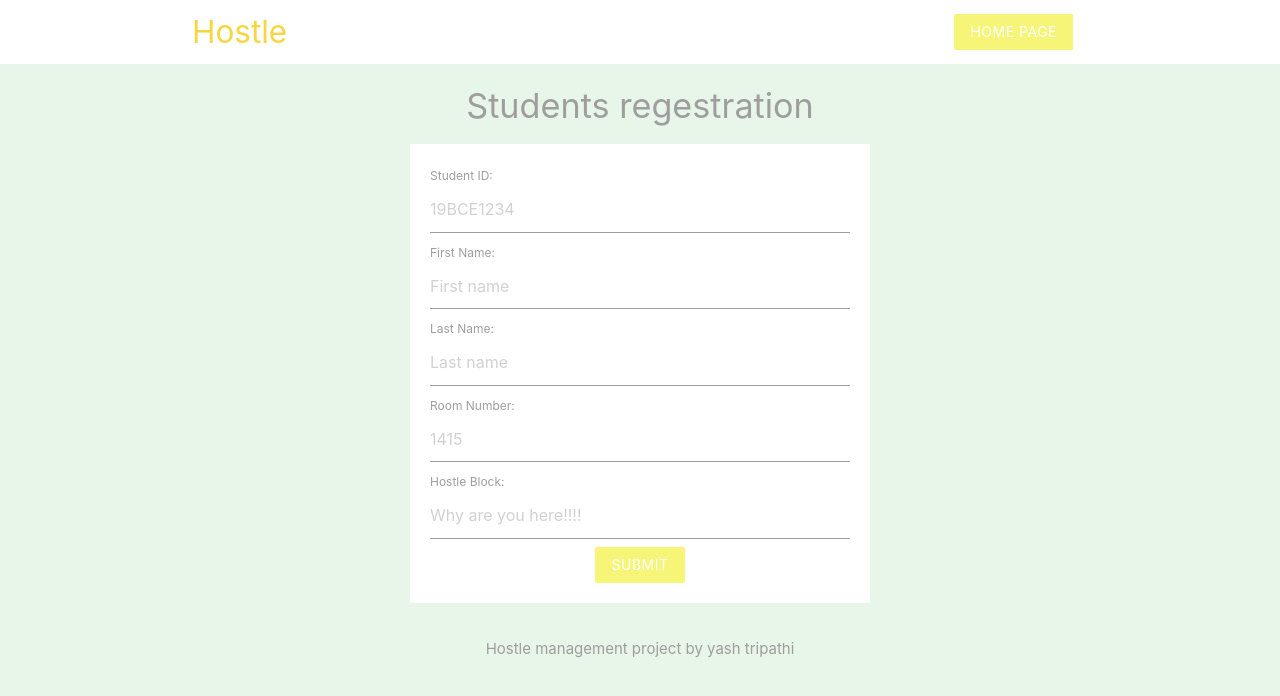
After one commit to DrKakku/Hostel_Management, a PHP site: page /tuts/Hostel_Management/Students.php in a window 1280 px wide. The commit adds this page. Shown: the top 696 px of the page. Run offline with PHP 8.4, Linux system fonts and the light colour scheme.

Commit message:
Visitors and student page update
I have added the student and visitors page to the project to enter the details of the respective  in the data base.
Thease modules are complete and to use it in your project just change the connection settings.

```diff
--- /dev/null
+++ b/Hostel_Management/Students.php
@@ -0,0 +1,176 @@
+<?php
+
+
+//Variable assignment and the query processing
+
+$errors = [ 'submit' => '' ,'id' => '','First name' => '','Last name' => '','Room' => '' ,'Block' => '' ];
+
+
+if (isset($_GET['submit'])){
+
+//Error Checking
+
+	$flag = true;
+	if(empty($_GET['Student_ID']))
+	{
+		$errors['id'] = "Please enter the nessary details";
+		$flag = false;
+	}
+
+	if(!preg_match('/[1-9][1-9][a-zA-Z][a-zA-Z][a-zA-Z][1-9][1-9][1-9][1-9]/' ,$_GET['Student_ID']))
+	{
+		$errors['id'] = "You have entered an invalid student roll number please enter in the followling format <br> 19BCE1111";
+		$flag = false;
+	}
+
+	if(!preg_match('/^[A-Za-z1-9]+$/' ,$_GET['First_name']))
+	{
+		$errors['First name'] = "Please Enter a valid Input Nospecial characters are allowed.";
+		$flag = false;
+	}
+
+	if(!preg_match('/^[A-Za-z1-9]+$/' ,$_GET['Last_name']))
+	{
+		$errors['Last name'] = "Please Enter a valid Input Nospecial characters are allowed.";
+		$flag = false;
+	}
+
+
+	if(empty($_GET['room']))
+	{
+		$errors['Room'] = "Please enter the nessary details";
+		$flag = false;
+	}
+
+	if(!preg_match('/[0-9]{2,4}/' ,$_GET['room']))
+	{
+		$errors['Room'] = "Please Enter a valid Input Nospecial characters are allowed.";
+		$flag = false;
+	}
+
+	if(empty($_GET['Block']))
+	{
+		$errors['Block'] = "Please enter the nessary details";
+		$flag = false;
+	}
+	if(!preg_match('/[a-zA-Z]/' ,$_GET['Block']))
+	{
+		$errors['Block'] = "You have entered an invalid student roll number please enter in the followling format <br> 19BCE1111";
+		$flag = false;
+	}
+
+if($flag == true ){
+
+$id = htmlspecialchars($_GET['Student_ID']);
+$first_name = htmlspecialchars($_GET['First_name']);
+$last_name = htmlspecialchars($_GET['Last_name']);
+$room =  htmlspecialchars($_GET['room']);
+$block =   htmlspecialchars($_GET['Block']);
+
+//if(!empty($id) || !empty($first_name) ||  !empty($last_name) ||  !empty($room)  ||   !empty($block)  ){
+
+//server settings
+	//make changes acording to your own server cnfiguration
+
+//Host
+$host = 'localhost';
+
+//user
+$user = 'root';
+
+//Password
+
+$pass = '' ; //as there is no password for my user i will leave an empty string
+
+//dataBase name
+$database = 'hostle_management';
+
+
+//Connection setteing
+
+$conn = mysqli_connect($host,$user,$pass,$database);
+
+if ( !$conn )
+{
+    die("Connection failed: " . mysqli_connect_error());
+}
+
+//Sql query for entring the values to the database
+
+$sql = "INSERT INTO student values ('$id','$first_name','$last_name','$room','$block'); ";
+
+
+if (mysqli_query($conn, $sql)) {
+    $errors['submit'] = "New record created successfully";
+}
+else
+{
+	$errors['submit'] = "Error: " . $sql . "<br>" . mysqli_error($conn);
+}
+
+	//header("Location: http://localhost/tuts/Visitors.php/");
+
+}
+}
+?>
+
+
+
+<?php
+//Error display Function
+function Error($var )
+{	if(!empty($var)){
+	echo "<div class=' red-text' > '$var' </div>" ;
+}
+else{echo " ";}
+}
+?>
+
+
+<!DOCTYPE html>
+ <html>
+<title>Visitors</title>
+
+
+<?php require('Templets\header.php') ?>
+
+<section class="container grey-text" >
+
+	<h4 class="center">Students regestration</h4>
+
+	<form class="white" action="/tuts/Students.php/" meathod="POST">
+
+
+		<label>Student ID:</label>
+		<?php Error($errors['id']); ?>
+		<input type="text" name="Student_ID" placeholder="19BCE1234" maxlength="9">
+
+		<label>First Name:</label>
+		<?php Error($errors['First name']); ?>
+		<input type="text" name="First_name" placeholder="First name">
+
+		<label>Last Name:</label>
+		<?php Error($errors['Last name']); ?>
+		<input type="text" name="Last_name" placeholder="Last name">
+
+		<label>Room Number:</label>
+		<?php Error($errors['Room']); ?>
+		<input type="text" name="room" placeholder="1415" maxlength="4">
+
+		<label>Hostle Block:</label>
+		<?php Error($errors['Block']); ?>
+		<input type="text" name="Block" maxlength="1" placeholder="Why are you here!!!!">
+
+			<div class="center">
+
+				<input type="submit" name="submit" value="submit" class="btn brand z-depth-0">
+
+			</div>
+	</form>
+</section>
+
+
+
+
+<?php require('Templets/Footer.php'); ?>
+</html>
--- a/Hostel_Management/Templets/header.php
+++ b/Hostel_Management/Templets/header.php
@@ -8,12 +8,17 @@
 
     <style type="text/css">
     	.brand{
-    		background: #cbb09c !important;
+    		background: #f6f578 !important;
     	}
 
     	.brand-text{
-    		color: #cbb09c !important;
+    		color: #f6d743 !important;
     	}
+
+		.brand-bag{
+    		color: #649d66 !important;
+
+		}
 
  		form{
  			max-width: 460px;
@@ -22,20 +27,28 @@
 
  		}
 
+
+		 	/* Color Pallet
+			 #f6f578
+			 #f6d743
+			 #649d66
+			 #06623b */
+
+
     </style>
 
 
 
 </head>
-<body class="grey lighten-4">
+<body class="green lighten-5">
 	<nav class="white z-depth-0">
 		<div class="container">
 
-			<a href="#" class="brand-logo brand-text"> Hostle </a>
+			<a href="/index.php" class="brand-logo brand-text"> Hostle </a>
 
 			<ul id="nav-mobile" class="right hide-on-small-and-down" >
 
-				<li><a href="#" class="btn brand z-depth-0"> home page </a></li>
+				<li><a href="/index.php" class="btn brand z-depth-0"> home page </a></li>
 
 			</ul>
 
```
Also changed, not shown: Hostel_Management/Visitors.php (added, +161 -0 lines), Hostel_Management/index.php (added, +34 -0 lines).
